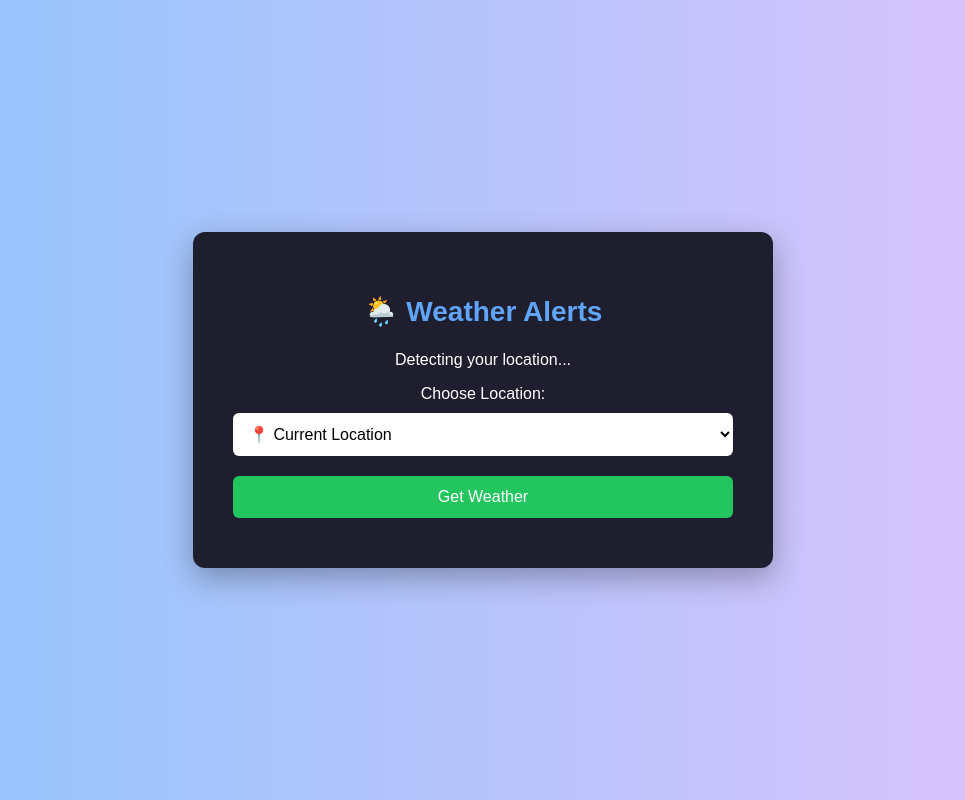
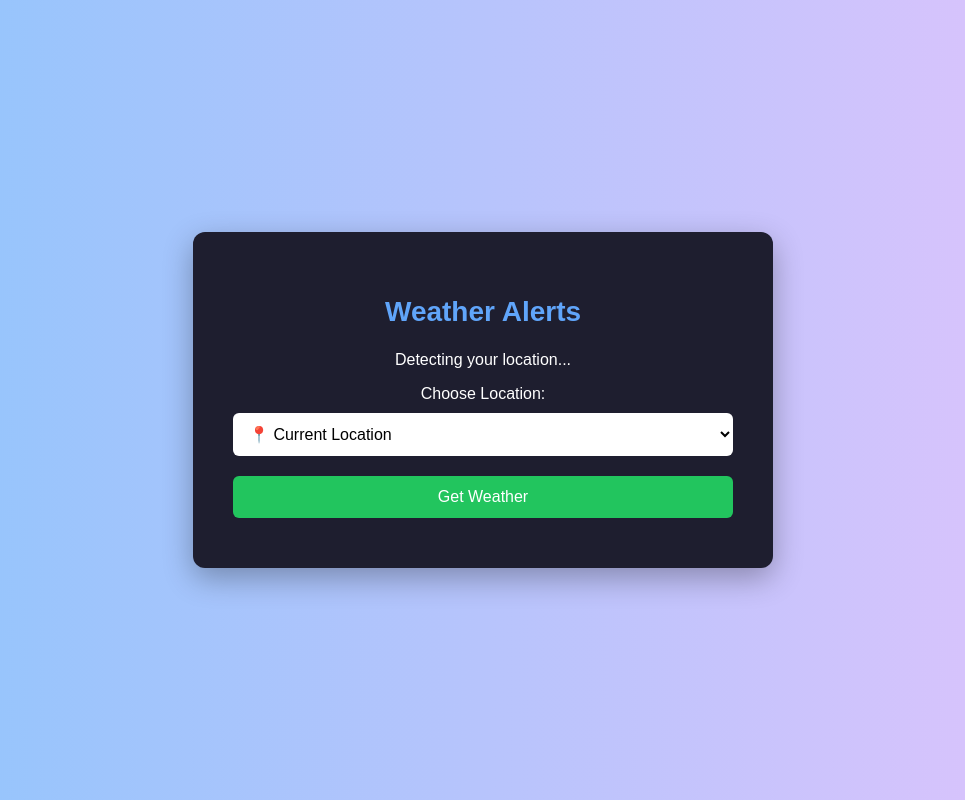
Before and after one commit to ananyasinha-1/Safe-Horizon, a plain HTML site: page alert.html in a window 1280 px wide. Shown: the whole page, without its empty margins (157-1122 px from the left). Drawn offline with Linux system fonts and the light colour scheme.

Commit message:
Fix HTML formatting and clean up code

```diff
--- a/alert.html
+++ b/alert.html
@@ -9,7 +9,7 @@
 <body>
 
 <div class="container">
-    <h2>🌦️ Weather Alerts</h2>
+    <h2> Weather Alerts</h2>
 
     <!-- Location Selection -->
     <p id="locationMessage">Detecting your location...</p>
```
